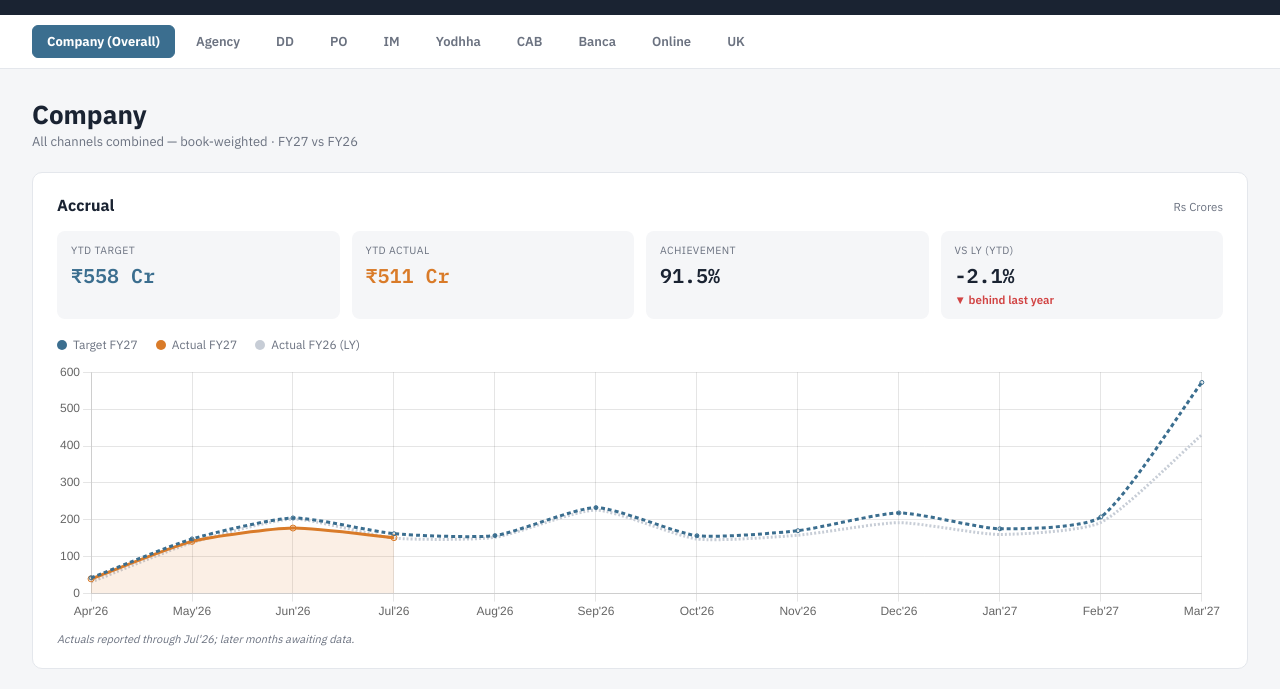
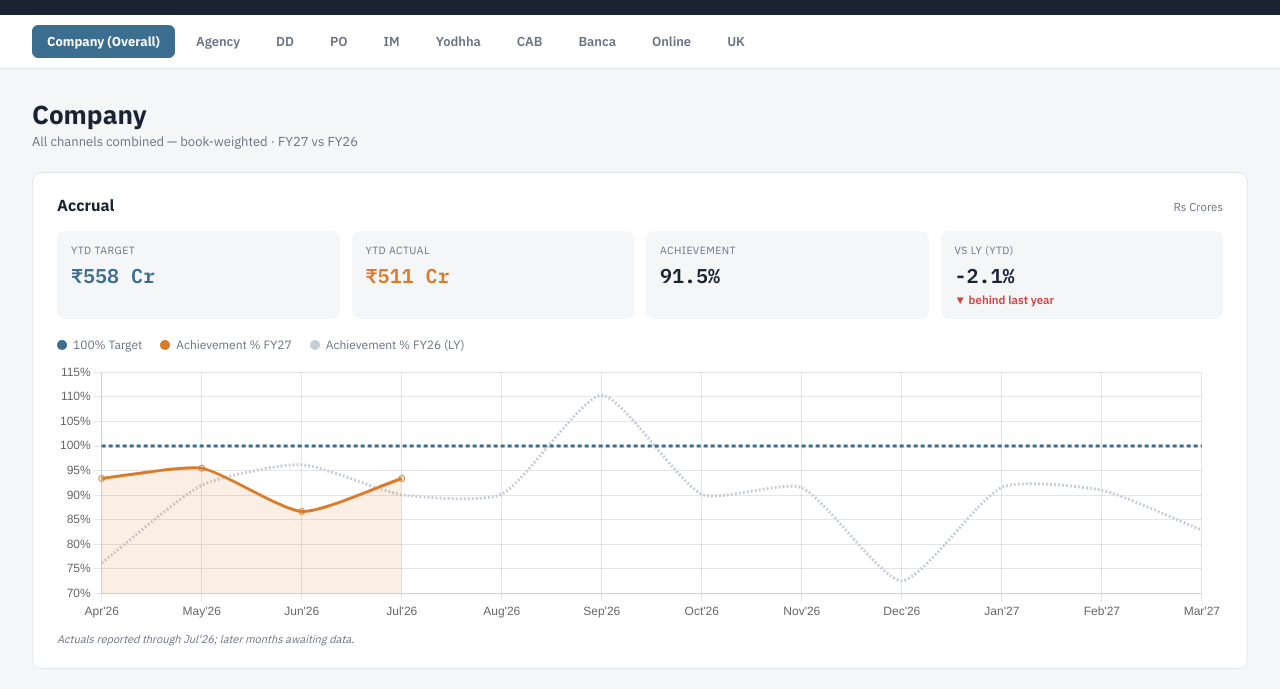
Before and after one commit to Bhartilfe-tools/target-vs-actual, a plain HTML site: page index.html in a window 1280 px wide. Shown: the part 74-763 px from the top of the page. Drawn offline with nearby package versions, Linux system fonts and the light colour scheme.

Commit message:
Update index.html

```diff
--- a/index.html
+++ b/index.html
@@ -403,9 +403,9 @@ function metricSection(title, unitNote, dataFY27, dataFY26) {
         </div>
       </div>
       <div class="legend-row">
-        <div class="legend-item"><span class="legend-dot" style="background:var(--target)"></span> Target FY27</div>
-        <div class="legend-item"><span class="legend-dot" style="background:var(--actual)"></span> Actual FY27</div>
-        <div class="legend-item"><span class="legend-dot" style="background:#C7CDD6"></span> Actual FY26 (LY)</div>
+        <div class="legend-item"><span class="legend-dot" style="background:var(--target)"></span> 100% Target</div>
+        <div class="legend-item"><span class="legend-dot" style="background:var(--actual)"></span> Achievement % FY27</div>
+        <div class="legend-item"><span class="legend-dot" style="background:#C7CDD6"></span> Achievement % FY26 (LY)</div>
       </div>
       <div class="chart-wrap"><canvas id="chart_${id}"></canvas></div>
       ${cutoff < 11 ? `<div class="not-reported-note">Actuals reported through ${MONTHS_FY27[cutoff]}; later months awaiting data.</div>` : ''}
@@ -416,9 +416,23 @@ function metricSection(title, unitNote, dataFY27, dataFY26) {
 function buildMetricChart(canvasId, dataFY27, dataFY26) {
   const targetFY27 = getTargetSeries(dataFY27, MONTHS_FY27);
   const actualFY27raw = getMonthlySeries(dataFY27, MONTHS_FY27);
+  const targetFY26 = getTargetSeries(dataFY26, MONTHS_FY26);
   const actualFY26raw = getMonthlySeries(dataFY26, MONTHS_FY26);
   const cutoff = lastReportedIndex([actualFY27raw]);
-  const actualFY27 = actualFY27raw.map((v, i) => (i <= cutoff ? v : null));
+
+  const achievementPct = (target, actual) => {
+    if (target === null || target === undefined || target === 0) return null;
+    if (actual === null || actual === undefined) return null;
+    return Math.round((actual / target) * 1000) / 10;
+  };
+
+  const achievementFY27 = MONTHS_FY27.map((_, i) =>
+    i <= cutoff ? achievementPct(targetFY27[i], actualFY27raw[i]) : null
+  );
+  const achievementFY26 = MONTHS_FY26.map((_, i) =>
+    achievementPct(targetFY26[i], actualFY26raw[i])
+  );
+  const targetLine100 = MONTHS_FY27.map(() => 100);
 
   const ctx = document.getElementById(canvasId).getContext('2d');
   const chart = new Chart(ctx, {
@@ -427,17 +441,17 @@ function buildMetricChart(canvasId, dataFY27, dataFY26) {
       labels: MONTHS_FY27,
       datasets: [
         {
-          label: 'Target FY27', data: targetFY27,
-          borderColor: '#3B6E8F', backgroundColor: 'rgba(59,110,143,0.08)',
-          borderDash: [4, 3], tension: 0.2, pointRadius: 2, fill: false,
+          label: '100% Target', data: targetLine100,
+          borderColor: '#3B6E8F', backgroundColor: 'transparent',
+          borderDash: [4, 3], tension: 0, pointRadius: 0, fill: false,
         },
         {
-          label: 'Actual FY27', data: actualFY27,
+          label: 'Achievement % FY27', data: achievementFY27,
           borderColor: '#D97B29', backgroundColor: 'rgba(217,123,41,0.12)',
           tension: 0.2, pointRadius: 3, fill: true,
         },
         {
-          label: 'Actual FY26', data: actualFY26raw,
+          label: 'Achievement % FY26', data: achievementFY26,
           borderColor: '#C7CDD6', backgroundColor: 'transparent',
           borderDash: [2, 2], tension: 0.2, pointRadius: 0, fill: false,
         },
@@ -446,7 +460,7 @@ function buildMetricChart(canvasId, dataFY27, dataFY26) {
     options: {
       responsive: true, maintainAspectRatio: false,
       plugins: { legend: { display: false } },
-      scales: { y: { beginAtZero: true } },
+      scales: { y: { ticks: { callback: v => v + '%' } } },
     },
   });
   return chart;
```
